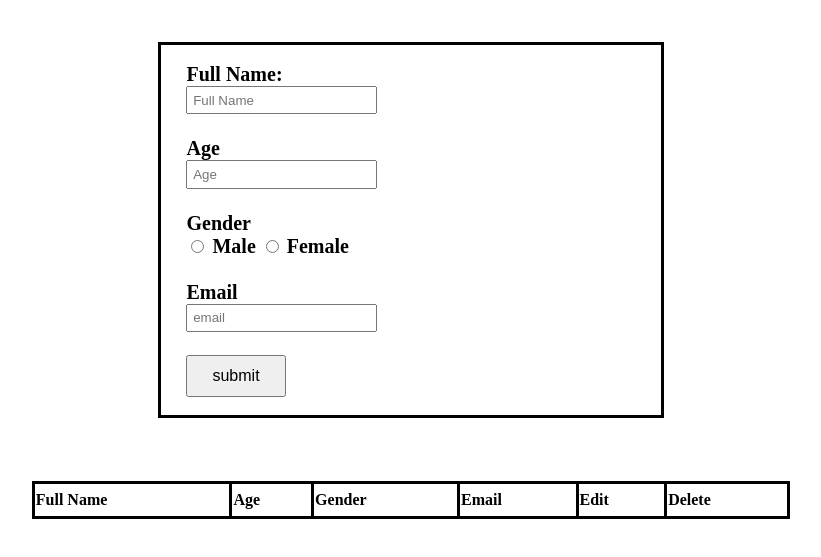
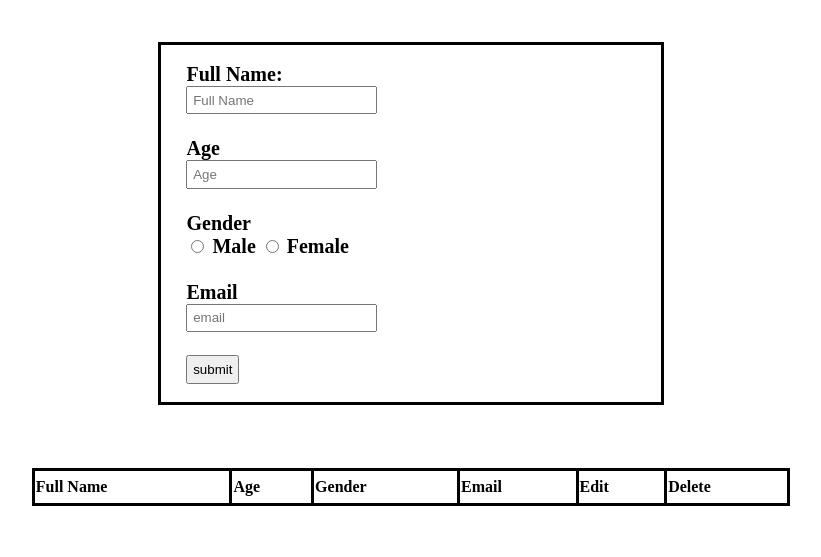
Before and after one commit to GracelinJonax/gitTutorial, a plain HTML site: page index.html in a window 1280 px wide. Shown: the part 151-708 px from the top of the page, without its empty margins (229-1050 px from the left). Drawn offline with Linux system fonts and the light colour scheme.

Commit message:
changes in newbranch

```diff
--- a/crud.css
+++ b/crud.css
@@ -35,8 +35,3 @@ th{
     padding-bottom: 7px;
     /* padding-right: 100px; */
 }
-#submit{
-    text-align: center;
-    padding: 10px 24px;
-    font-size: medium;
-}
```
